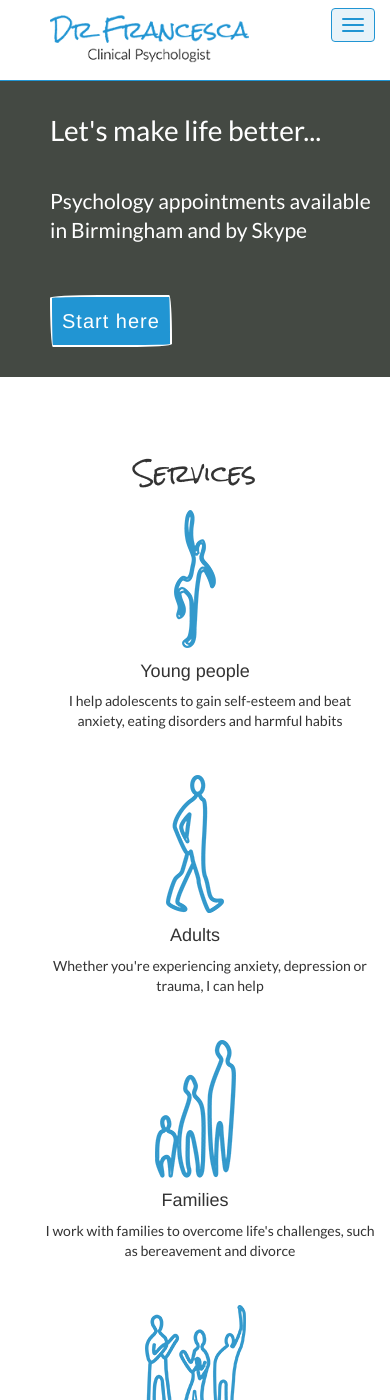
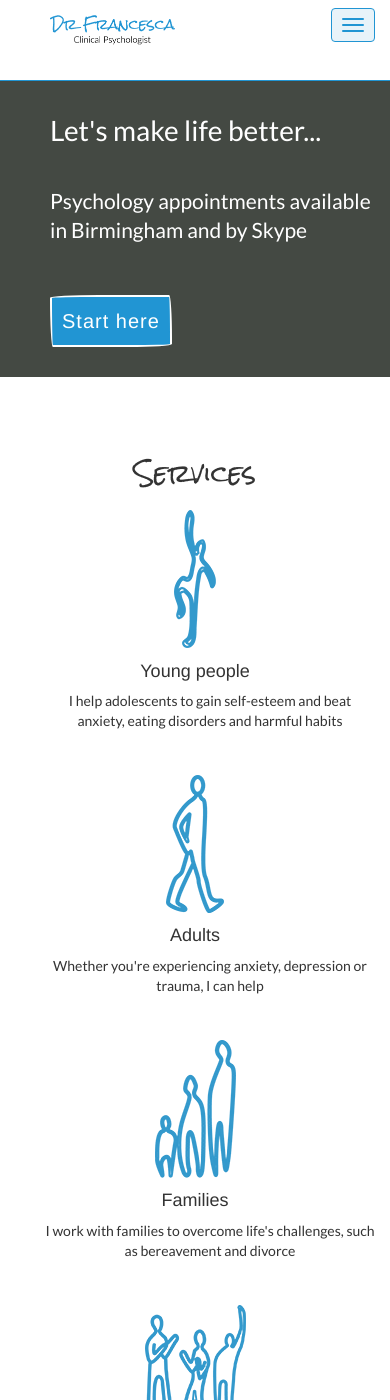
Before and after one commit to robconaty/drfrancesca, a Jekyll site: the page built from index.html, in a window 390 px wide and 1400 px high. Built offline with Jekyll 4.4.1, drawn with Linux system fonts in a browser that asks for light colours; nearby versions of some CDN libraries.

Commit message:
Update styles.css

```diff
--- a/styles/styles.css
+++ b/styles/styles.css
@@ -472,7 +472,7 @@ height: auto;
 
 img#logo {
 
-  max-width: 80%;
+  max-width: 50%;
 height: auto;
 }
 
```
